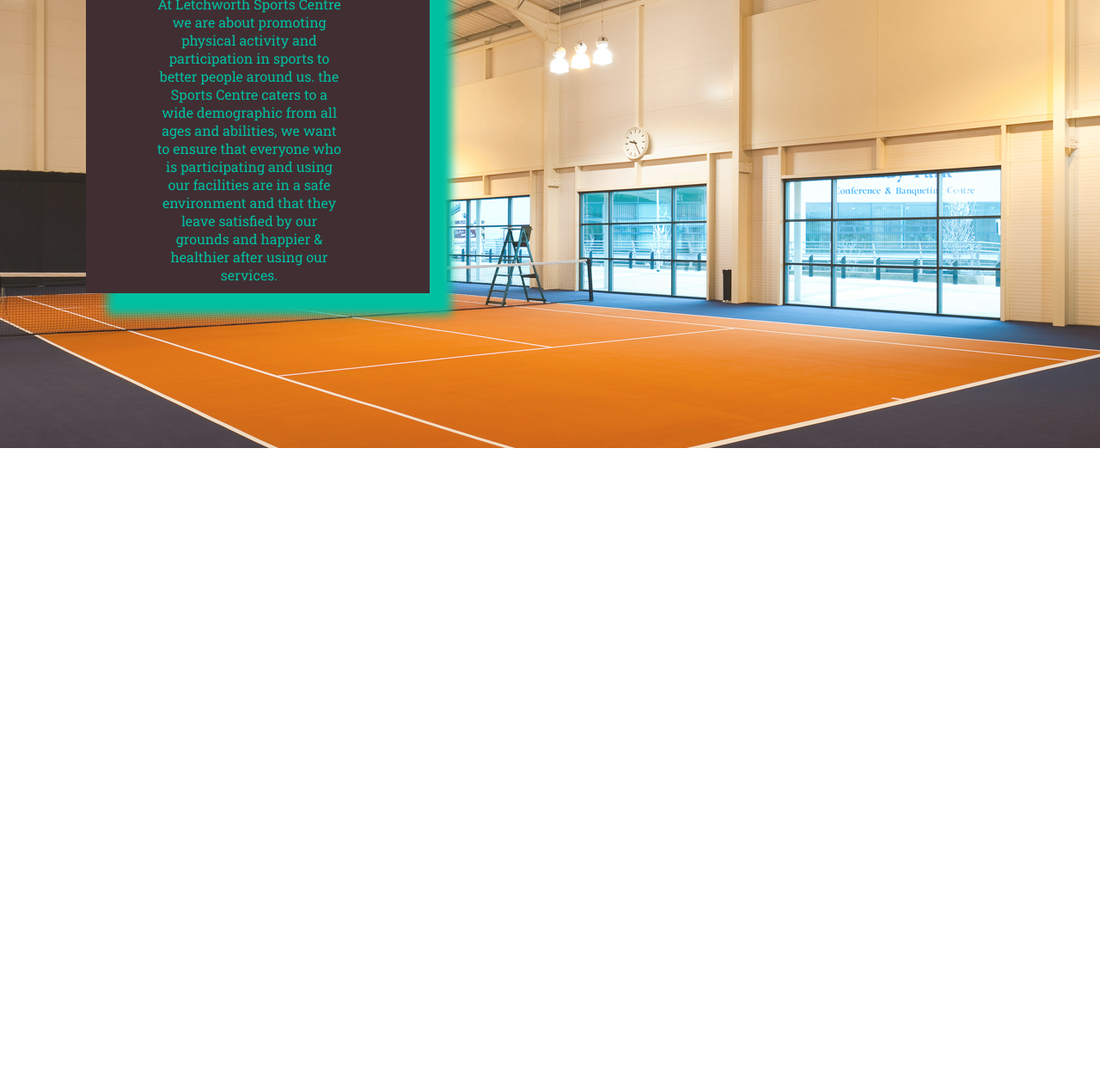
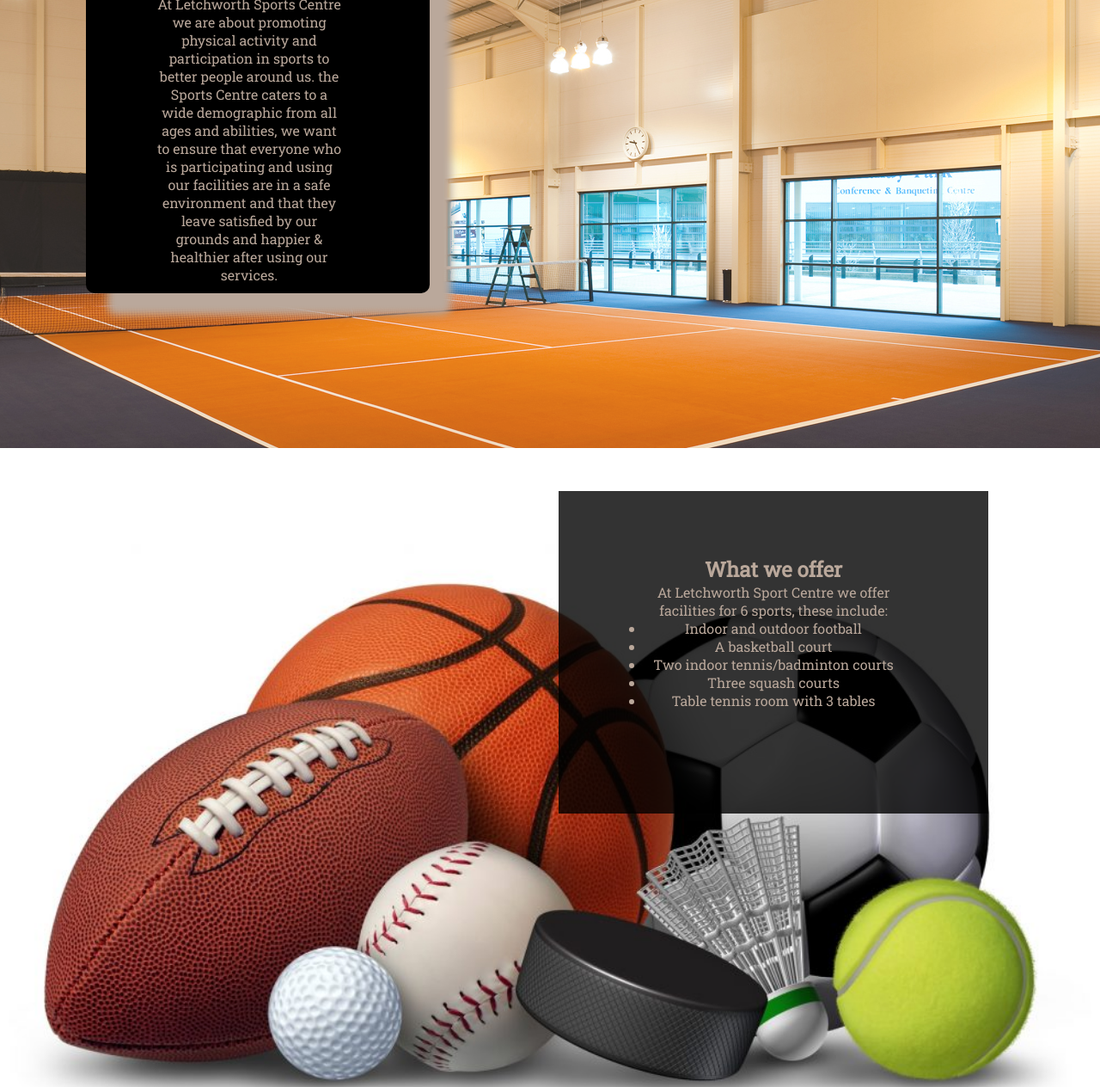
Before and after one commit to kcichy37/first-portfolio-project, a plain HTML site: page index.html in a window 1280 px wide. Shown: the part 312-1576 px from the top of the page at 86% size. Before the commit the page ends 933 px from the top, so only its background shows below. Drawn offline with Linux system fonts and the light colour scheme.

Commit message:
Add what we offer section, background img and a textbox then styled it

```diff
--- a/assets/css/style.css
+++ b/assets/css/style.css
@@ -36,11 +36,11 @@ body{
 
 #menu a{
     text-decoration: none;
-    color: white;
+    color: #f9f9f9;
 }
 
 #menu a:hover{
-    background-color: #00c0a2;
+    background-color: #baa89b;
     color: black;
     width: 33%;
     display: inline-block;
@@ -51,7 +51,7 @@ body{
 
 .active{
     text-decoration: underline;
-    color: white;
+    color: #f9f9f9;
 }
 
 /* About us */
@@ -65,28 +65,29 @@ body{
 }
 
 
-#bgimg{
+#aboutbg{
     background: url('../images/indoor-tennis.jpg') no-repeat center center;
     height: 600px;
     width: 100%;
     opacity: 0.9;
 }
 
-.text-box{
+.about-text-box{
     width: 300px;
     height: 200px;
     padding: 10px 100px 200px 0;
-    background-color: rgba(64, 46, 50, 1);
+    background-color: black;
     top: 10px;
     left: 100px;
     position: absolute;
-    color:#00c0a2;
+    color:#baa89b;
     text-align: center;
     box-shadow: 25px 25px 10px;
+    border-radius: 10px;
   }
 
 
-.text-box h2{
+.about-text-box h2{
     font-size: 200%;
     text-align: center;
     padding-left: 70px;
@@ -94,6 +95,36 @@ body{
     text-decoration: underline;
 }
 
-.text-box p{
+.about-text-box p{
     padding-left: 80px;
 }
+
+/* What we offer */
+
+#what-we-offer{
+    height: 700px;
+    width: 100%;
+    overflow: hidden;
+    position: relative;
+    margin-top: -50px;
+}
+
+#offerbg{
+    background: url('../images/what-we-offerbg.webp') no-repeat center center;
+    height: 800px;
+    width: 100%;
+    background-size: contain;
+}
+
+.offer-text-box{
+    width: 300px;
+    height: 100px;
+    padding: 100px 100px 200px 100px;
+    background-color: rgba(0, 0, 0, 0.8);
+    left: 650px;
+    bottom: 325px;
+    position: absolute;
+    color:#baa89b;
+    text-align: center;
+
+  }
--- a/index.html
+++ b/index.html
@@ -26,15 +26,29 @@
     </header>
 
     <section id="about-us">
-        <div id="container">
-        <div id="bgimg" title="Indoor tennis court"></div>
-                <div class="text-box">
+        <div id="aboutbg" title="Indoor tennis court"></div>
+                <div class="about-text-box">
                     <h2>About us</h2>
                     <p>At Letchworth Sports Centre we are about promoting physical activity and participation in sports to better people around us.
                         the Sports Centre caters to a wide demographic from all ages and abilities, we want to ensure that everyone who is participating and using our facilities are in a safe environment and that they leave satisfied by our grounds and happier & healthier after using our services.
                     </p>
                 </div>
-        </div>
+    </section>
+
+    <section id="what-we-offer">
+        <div id="offerbg" title="Sport Equipment"></div>
+            <div class="offer-text-box">
+                <h2>What we offer</h2>
+                    <p>At Letchworth Sport Centre we offer facilities for 6 sports, these include:</p>
+                        <ul>
+                            <li>Indoor and outdoor football</li>
+                            <li>A basketball court </li>
+                            <li>Two indoor tennis/badminton courts</li>
+                            <li>Three squash courts</li>
+                            <li>Table tennis room with 3 tables</li>
+                        </ul>
+            </div>
+
     </section>
 
 </body>
```
Also changed, not shown: assets/images/what-we-offerbg.webp (added).
